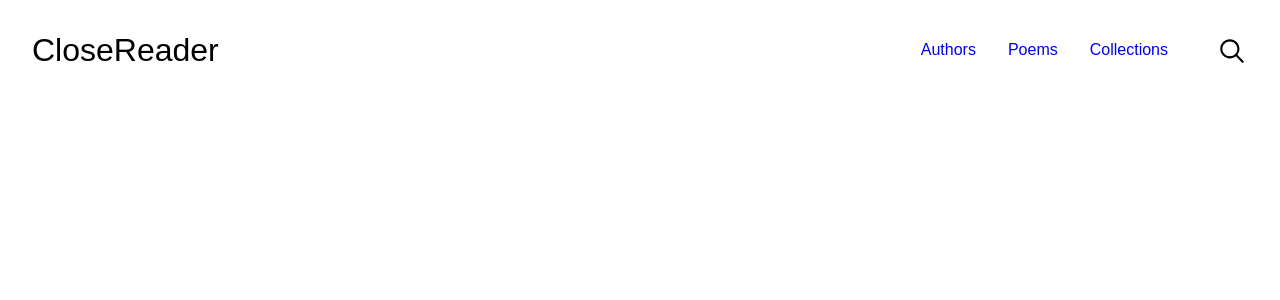
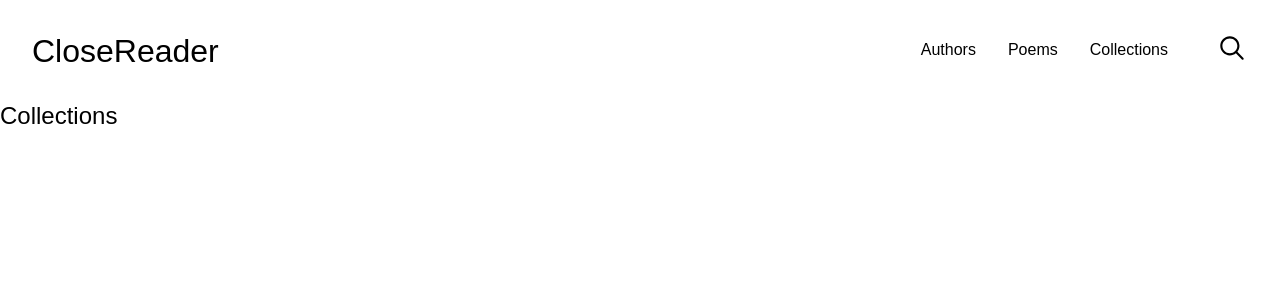
Before and after one commit to tristansamuk/close-reader, a React (Vite) app in the folder client/: page /collections in a window 1280 px wide. Shown: the top 300 px of the page. Built offline with nearby package versions, Linux system fonts and the light colour scheme.

Commit message:
Add working links to nav items

```diff
--- a/client/src/components/Header/Header.tsx
+++ b/client/src/components/Header/Header.tsx
@@ -13,7 +13,7 @@
 
   // Click Handlers
 
-  const handleClickOverlay = (): void => {
+  const handleClickAway = (): void => {
     setOpen(false);
   };
 
@@ -38,11 +38,13 @@
               <Link to={"collections"}>Collections</Link>
             </li>
           </ul>
-          <img
-            src={magnifyingGlass}
-            alt="magnifying glass"
-            className="header__mag-icon"
-          />
+          <Link to={"search"}>
+            <img
+              src={magnifyingGlass}
+              alt="magnifying glass"
+              className="header__mag-icon"
+            />
+          </Link>
         </div>
       </header>
       {/* Mobile/Tablet Menu and Overlay*/}
@@ -51,17 +53,23 @@
           <div className="header__popout-menu">
             <ul className="header__nav-list">
               <li className="header__nav-item">
-                <Link to={"authors"}>Authors</Link>
+                <Link onClick={handleClickAway} to={"authors"}>
+                  Authors
+                </Link>
               </li>
               <li className="header__nav-item--2">
-                <Link to={"poems"}>Poems</Link>
+                <Link onClick={handleClickAway} to={"poems"}>
+                  Poems
+                </Link>
               </li>
               <li className="header__nav-item--3">
-                <Link to={"collections"}>Collections</Link>
+                <Link onClick={handleClickAway} to={"collections"}>
+                  Collections
+                </Link>
               </li>
             </ul>
           </div>
-          <a onClick={handleClickOverlay} href="">
+          <a onClick={handleClickAway} href="">
             <div className="header__overlay"></div>
           </a>
         </>
--- a/client/src/pages/AuthorsPage/AuthorsPage.tsx
+++ b/client/src/pages/AuthorsPage/AuthorsPage.tsx
@@ -1,5 +1,9 @@
 const AuthorsPage: React.FC = () => {
-  return <div></div>;
+  return (
+    <div>
+      <h2>Authors</h2>
+    </div>
+  );
 };
 
 export default AuthorsPage;
--- a/client/src/pages/CollectionsPage/CollectionsPage.tsx
+++ b/client/src/pages/CollectionsPage/CollectionsPage.tsx
@@ -1,5 +1,9 @@
 const CollectionsPage: React.FC = () => {
-  return <div></div>;
+  return (
+    <div>
+      <h2>Collections</h2>
+    </div>
+  );
 };
 
 export default CollectionsPage;
--- a/client/src/pages/PoemsPage/PoemsPage.tsx
+++ b/client/src/pages/PoemsPage/PoemsPage.tsx
@@ -1,5 +1,9 @@
 const PoemsPage: React.FC = () => {
-  return <div></div>;
+  return (
+    <div>
+      <h2>Poems</h2>
+    </div>
+  );
 };
 
 export default PoemsPage;
--- a/client/src/pages/SearchPage/SearchPage.tsx
+++ b/client/src/pages/SearchPage/SearchPage.tsx
@@ -1,5 +1,9 @@
 const SearchPage: React.FC = () => {
-  return <div></div>;
+  return (
+    <div>
+      <h2>Search</h2>
+    </div>
+  );
 };
 
 export default SearchPage;
--- a/client/src/styles/_global.scss
+++ b/client/src/styles/_global.scss
@@ -8,6 +8,7 @@
 
 a {
   text-decoration: none;
+  color: $txt-primary;
 }
 
 body {
```
